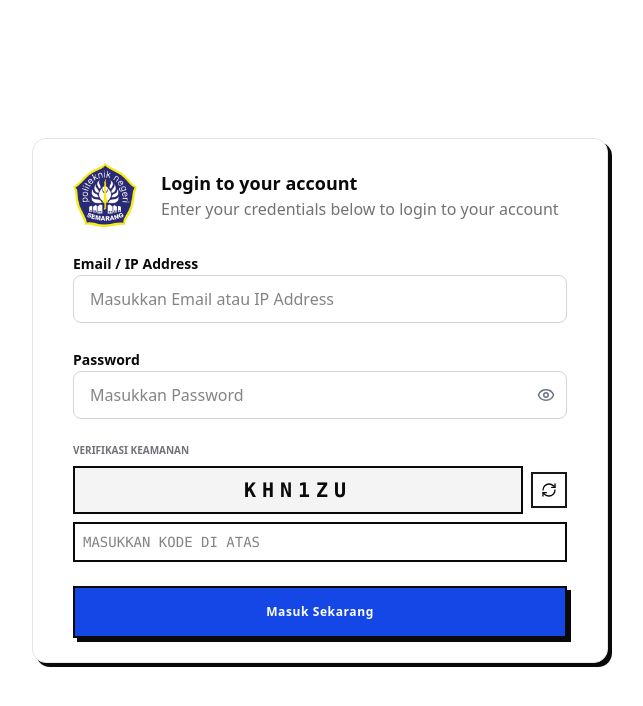
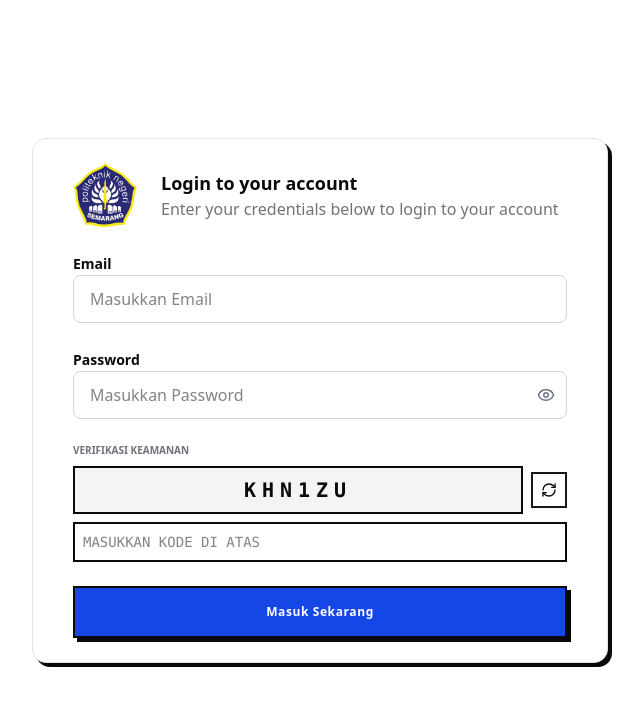
Before and after one commit to ananda-rizqy/Fitur-Lab, a React (Vite) app: page / in a window 1280 px wide. Shown: the top 706 px of the page, without its empty margins (320-963 px from the left). Built offline with nearby package versions, Linux system fonts and the light colour scheme; no server answers.

Commit message:
perbaikan ke 42

```diff
--- a/src/components/organism/FormLogin/index.tsx
+++ b/src/components/organism/FormLogin/index.tsx
@@ -57,12 +57,12 @@ export function FormLogin({ captchaInput, captchaString }: FormLoginProps) {
       {/* Email */}
       <div className="space-y-2">
         <label className="text-sm font-semibold">
-          Email / IP Address
+          Email
         </label>
 
         <input
           type="text"
-          placeholder="Masukkan Email atau IP Address"
+          placeholder="Masukkan Email"
           value={email}
           onChange={(e) => setEmail(e.target.value)}
           className="w-full h-12 rounded-md border border-gray-300 px-4 focus:outline-none focus:ring-2 focus:ring-blue-500"
```
